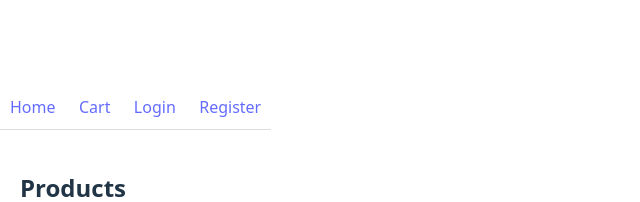
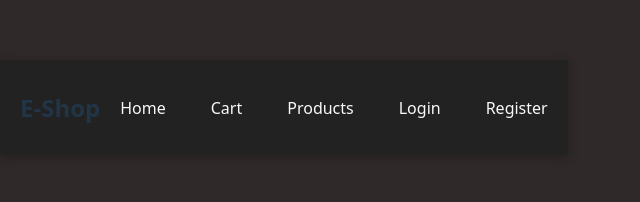
Before and after one commit to vandana-106/Ecommerce-app, a React (Vite) app in the folder client/: page / in a window 1280 px wide. Shown: the part 193-395 px from the top of the page, without its empty margins (0-640 px from the left). Built offline with nearby package versions, Linux system fonts and the light colour scheme; no server answers.

Commit message:
Enhanced navbar with hover effects, badge, and sticky layout

```diff
--- a/client/components/Navbar.jsx
+++ b/client/components/Navbar.jsx
@@ -1,34 +1,38 @@
 import { useContext } from "react";
 import { Link } from "react-router-dom";
 import { AuthContext } from "../context/AuthContext.jsx";
-
+import { CartContext } from "../context/CartContext.jsx";
+import "./css/Navbar.css";
 
 const Navbar = () => {
   const { user, logout } = useContext(AuthContext);
+  const {cart}=useContext(CartContext);
   return (
-    <nav
-      style={{
-        padding: "10px",
-        borderBottom: "1px solid #ddd",
-        display: "flex",
-        justifyContent: "space-between",
-        alignItems: "center",
-      }}
-    >
-      <Link to="/">Home</Link>
-      <Link to="/cart">Cart</Link>
+
+    <nav className="navbar">
+      <h2>E-Shop</h2>
+      <div className="navbar-links">
+
+      <Link to="/" className="navbar-link">Home</Link>
+      <Link to="/cart" className="navbar-link">Cart
+      {cart.length >0 && (
+        <span className="cart-badge">{cart.length}</span>
+      )}
+      </Link>
+      <Link to="/products" className="navbar-link" >Products</Link>
 
       {user ? (
         <>
-          <span>HI {user.name}</span>
-          <button onClick={logout}>Logout</button>
+          <span style={{color:"#ccc"}}>HI {user.name}</span>
+          <button onClick={logout} className="logout-btn" >Logout</button>
         </>
       ) : (
         <>
-          <Link to="/login">Login</Link>
-          <Link to="/register">Register</Link>
+          <Link to="/login" className="navbar-link">Login</Link>
+          <Link to="/register" className="navbar-link">Register</Link>
         </>
       )}
+      </div>
     </nav>
   );
 };
--- /dev/null
+++ b/client/components/css/Navbar.css
@@ -0,0 +1,91 @@
+body {
+    margin: 0;
+    background-color: #302929;
+}
+
+.navbar {
+    position: sticky;
+    top: 0;
+    z-index: 1000;
+    background-color: #222;
+    display: flex;
+    justify-content: space-between;
+    align-items: center;
+    padding: 10px 20px;
+    box-shadow: 0px 2px 10px rgba(0, 0, 0, 0.3);
+}
+
+.navbar-links {
+    display: flex;
+    align-items: center;
+    gap: 25px;
+}
+
+.navbar-link {
+    position: relative;
+    text-decoration: none;
+    color: rgb(250, 249, 249);
+    margin-left: 20px;
+    font-weight: 500;
+    transition: color 0.3s, transform 0.2s ease;
+
+}
+
+.navbar-link:hover {
+    color: #fff82e;
+    transform: scale(1.05);
+}
+
+.navbar-link::after {
+    content: "";
+    position: absolute;
+    width: 0;
+    height: 2px;
+    background: #ffd700;
+    left: 0;
+    bottom: -5px;
+    transition: width 0.3s ease;
+}
+
+.navbar-link:hover::after {
+    width: 100%;
+}
+
+.cart-badge {
+    position: absolute;
+    top: -8px;
+    right: -12px;
+    background-color: #ff4d4d;
+    color: white;
+    border-radius: 50%;
+    padding: 2px 6px;
+    font-size: 12px;
+    font-weight: bold;
+    animation: pop 0.3s ease;
+}
+
+@keyframes pop {
+    0% {
+        transform: scale(0.7);
+    }
+
+    100% {
+        transform: scale(1);
+    }
+}
+
+.logout-btn {
+    background-color: #ff4d4d;
+    border: none;
+    border-radius: 10px;
+    padding: 10px 15px;
+    color: white;
+    cursor: pointer;
+    font-weight: 700;
+    margin-left: 20px;
+}
+
+.logout-btn:hover{
+    background-color: #ff1f1f;
+    transform: scale(1.05);
+}
```
